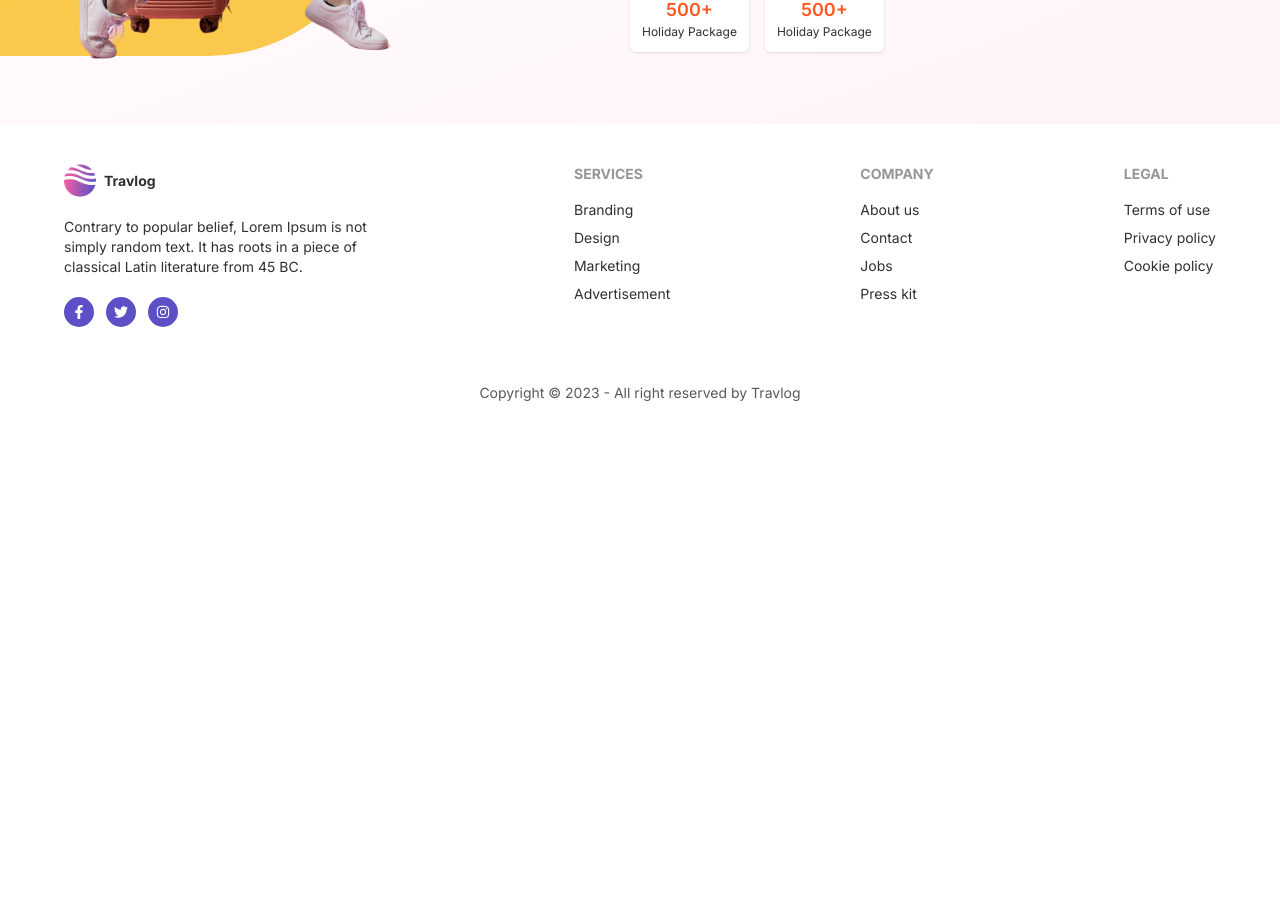
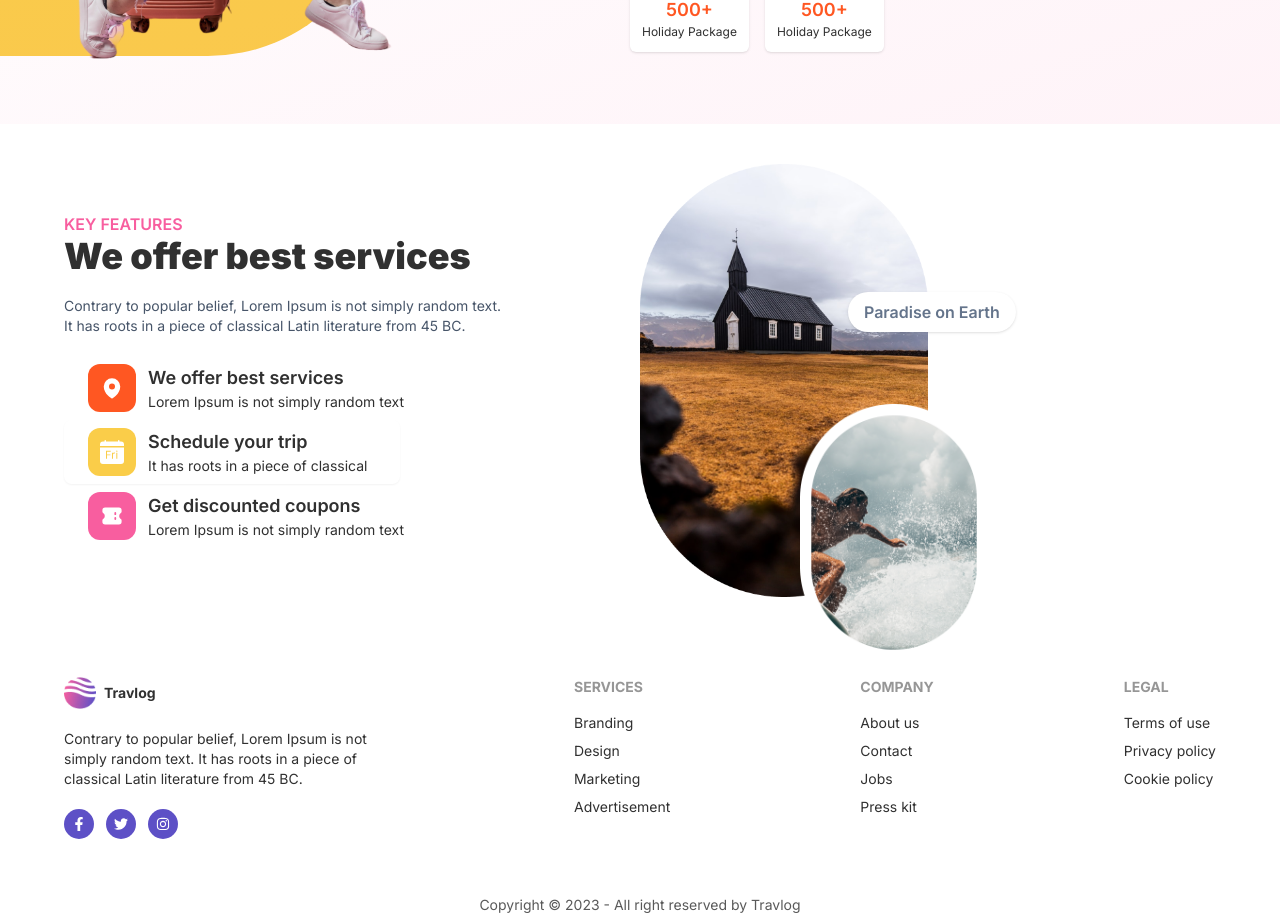
Before and after one commit to naimuddin94/travel-client, a React (Vite) app: page / in a window 1280 px wide. Shown: the part 1500-2421 px from the top of the page. Before the commit the page ends 1919 px from the top, so only its background shows below. Built offline with nearby package versions, Linux system fonts and the light colour scheme.

Commit message:
key features section added

```diff
--- /dev/null
+++ b/src/components/home/features/Features.tsx
@@ -0,0 +1,13 @@
+import FeaturesHero from "./FeaturesHero";
+import FeaturesPics from "./FeaturesPics";
+
+const Features = () => {
+  return (
+    <div className="flex flex-col md:flex-row common-padding py-10 items-center justify-between">
+      <FeaturesHero />
+      <FeaturesPics />
+    </div>
+  );
+};
+
+export default Features;
--- /dev/null
+++ b/src/components/home/features/FeaturesHero.tsx
@@ -0,0 +1,47 @@
+import { HiMapPin, HiMiniTicket } from "react-icons/hi2";
+import { BsFillCalendarDayFill } from "react-icons/bs";
+
+const FeaturesHero = () => {
+  return (
+    <div className="flex-1">
+      <h3 className="theme-text font-semibold uppercase">Key features</h3>
+      <h2 className="text-xl md:text-4xl font-black">We offer best services</h2>
+      <p className="py-5 text-slate-600 text-sm">
+        Contrary to popular belief, Lorem Ipsum is not simply random text.
+        <br />
+        It has roots in a piece of classical Latin literature from 45 BC.
+      </p>
+      <div>
+        <div className="flex gap-3 py-2 items-center w-fit px-6 rounded-lg">
+          <div className=" bg-[#FF5722] rounded-xl p-3">
+            <HiMapPin className="text-2xl text-white" />
+          </div>
+          <div>
+            <h4 className="text-lg font-semibold">We offer best services</h4>
+            <p className="text-sm">Lorem Ipsum is not simply random text</p>
+          </div>
+        </div>
+        <div className="flex gap-3 py-2 items-center w-fit px-6 pr-8 shadow-sm rounded-lg">
+          <div className=" bg-[#FACD49] rounded-xl p-3">
+            <BsFillCalendarDayFill className="text-2xl text-white" />
+          </div>
+          <div>
+            <h4 className="text-lg font-semibold">Schedule your trip</h4>
+            <p className="text-sm">It has roots in a piece of classical</p>
+          </div>
+        </div>
+        <div className="flex gap-3 py-2 items-center w-fit px-6 rounded-lg">
+          <div className=" bg-[#F85E9F] rounded-xl p-3">
+            <HiMiniTicket className="text-2xl text-white" />
+          </div>
+          <div>
+            <h4 className="text-lg font-semibold">Get discounted coupons</h4>
+            <p className="text-sm">Lorem Ipsum is not simply random text</p>
+          </div>
+        </div>
+      </div>
+    </div>
+  );
+};
+
+export default FeaturesHero;
--- /dev/null
+++ b/src/components/home/features/FeaturesPics.tsx
@@ -0,0 +1,19 @@
+const FeaturesPics = () => {
+  return (
+    <div className="flex-1 relative">
+      <div className="relative">
+        <img src="/assets/Rectangle9.png" alt="" className="w-60 md:w-72" />
+        <h2 className="py-2 px-4 bg-white shadow rounded-full w-fit font-semibold text-slate-500 absolute top-32 left-16 text-center md:left-52">
+          Paradise on Earth
+        </h2>
+        <img
+          src="assets/Rectangle2.png"
+          alt=""
+          className="w-52 absolute -bottom-16 left-20 md:left-40 pr-5"
+        />
+      </div>
+    </div>
+  );
+};
+
+export default FeaturesPics;
--- a/src/pages/Home.tsx
+++ b/src/pages/Home.tsx
@@ -1,4 +1,5 @@
 import Banner from "../components/home/Banner";
+import Features from "../components/home/features/Features";
 import Helping from "../components/home/Helping";
 import Partners from "../components/home/Partners";
 import Why from "../components/home/Why";
@@ -9,7 +10,8 @@ const Home = () => {
       <Banner />
       <Partners />
       <Why />
-      <Helping/>
+      <Helping />
+      <Features />
     </div>
   );
 };
```
